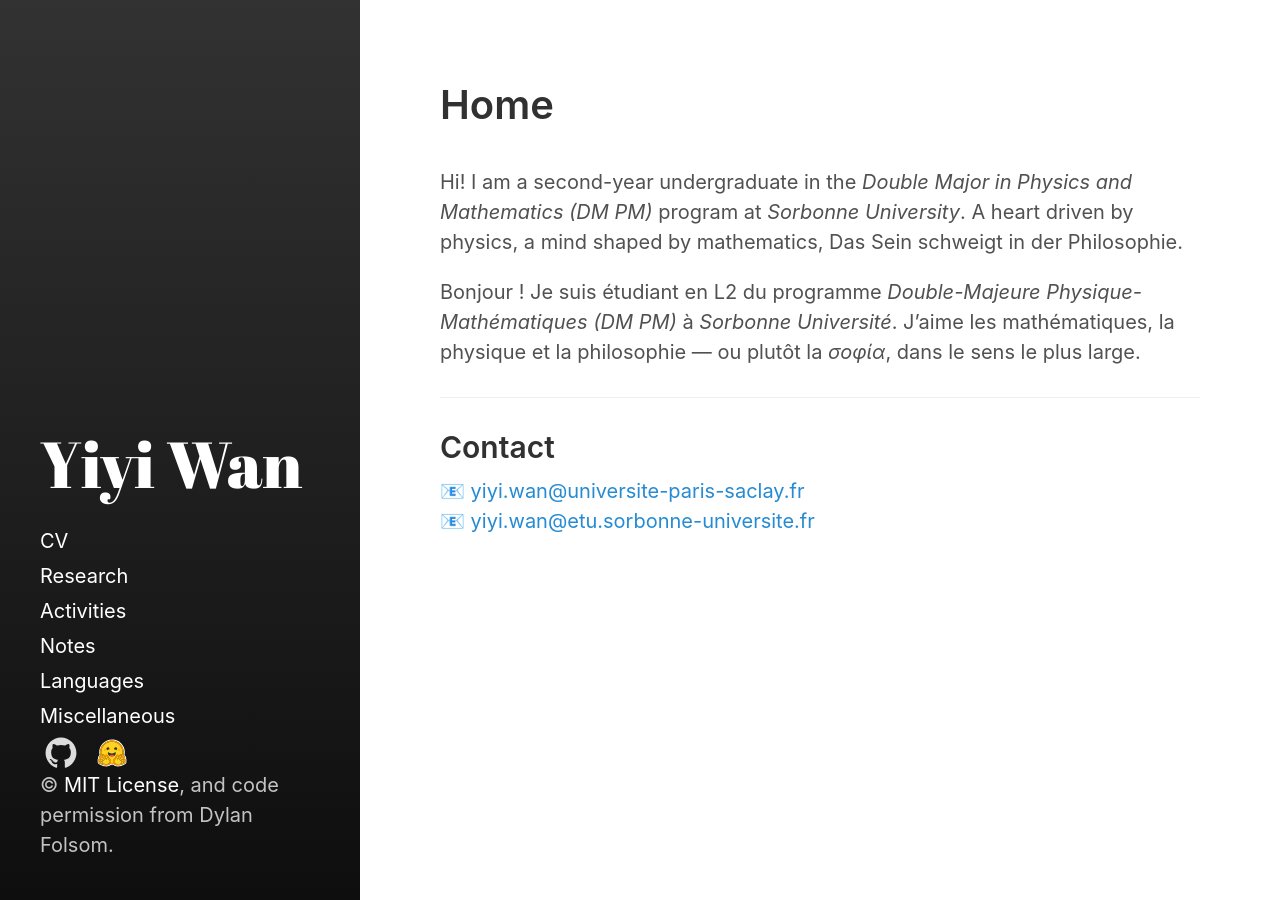
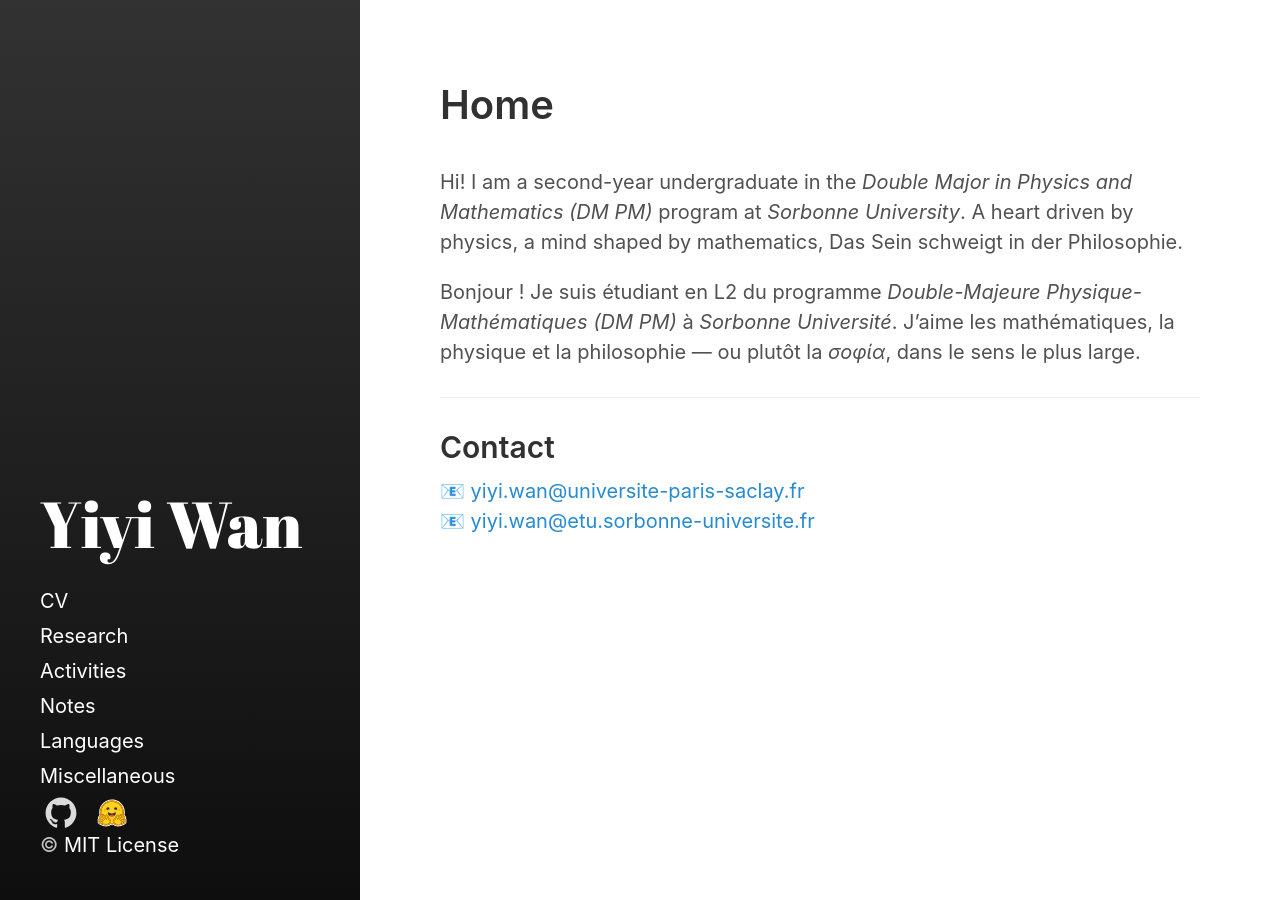
Before and after one commit to Roimex/Roimex.github.io, a Jekyll site: the page built from index.html, in a window 1280 px wide. Built offline with Jekyll 4.4.1, drawn with Linux system fonts in a browser that asks for light colours.

Commit message:
Update copyright.html

```diff
--- a/_includes/copyright.html
+++ b/_includes/copyright.html
@@ -1,3 +1,3 @@
 <p>
-  &copy; <a href="{{ "/LICENSE.md" | relative_url }}">MIT License</a>, and code permission from Dylan Folsom.
+  &copy; <a href="{{ "/LICENSE.md" | relative_url }}">MIT License</a>
 </p>
```
